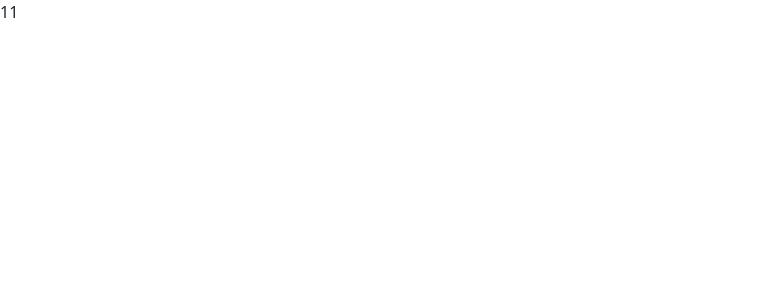
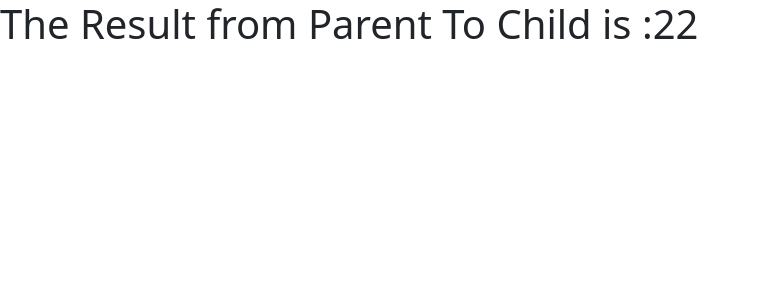
Before and after one commit to monirshimul/next-react-learn, a Next.js app: page /Composition in a window 1280 px wide. Shown: the top 300 px of the page, without its empty margins (0-760 px from the left). Built offline with nearby package versions, Linux system fonts and the light colour scheme.

Commit message:
Another parent Added to composition

```diff
--- a/mainSection/composition/Child.js
+++ b/mainSection/composition/Child.js
@@ -1,10 +1,13 @@
 import React from 'react'
 
-const Child = ({receiveFromParent}) => {
+const Child = ({receiveFromParent, receiveFromParentTwo}) => {
     //console.log("Child Props", props)
     return (
         <div>
-            {receiveFromParent ? receiveFromParent(5,6) : 0}
+            <h1>The Result from Parent To Child is :
+            {receiveFromParent ? receiveFromParentTwo(receiveFromParent(5,6)) : 0}
+            </h1>
+
         </div>
     )
 }
--- /dev/null
+++ b/mainSection/composition/ParentTwo.js
@@ -0,0 +1,18 @@
+import React, { Fragment } from 'react'
+
+const ParentTwo = (props) => {
+
+    const anotherFuncPassToChild = (func)=>{
+        return func * 2
+    }
+
+    return (
+        <Fragment>
+
+            {props.children({parentTwoToChild : anotherFuncPassToChild})}
+
+        </Fragment>
+    )
+}
+
+export default ParentTwo
--- a/pages/Composition.js
+++ b/pages/Composition.js
@@ -1,12 +1,18 @@
 import React from 'react';
 import Parent from '../mainSection/composition/Parent';
 import Child from '../mainSection/composition/Child';
+import ParentTwo from '../mainSection/composition/ParentTwo';
 
 const Composition = () => {
     return (
         <Parent>
             {
-                ({parentToChild})=> <Child receiveFromParent = {parentToChild}/>
+                ({ parentToChild }) =>
+                <ParentTwo>
+                    {
+                        ({ parentTwoToChild }) => <Child receiveFromParent={parentToChild} receiveFromParentTwo={parentTwoToChild} />
+                    }
+                </ParentTwo>
             }
         </Parent>
     )
```
